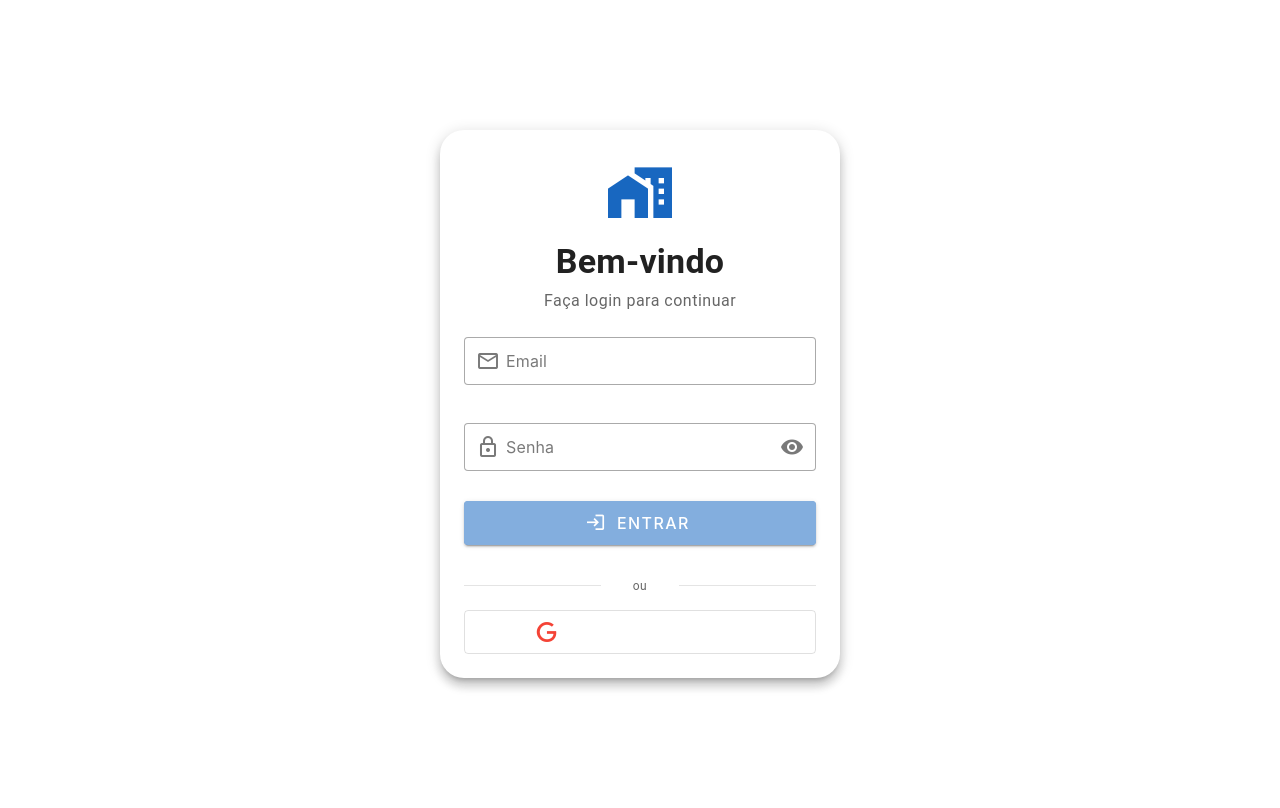
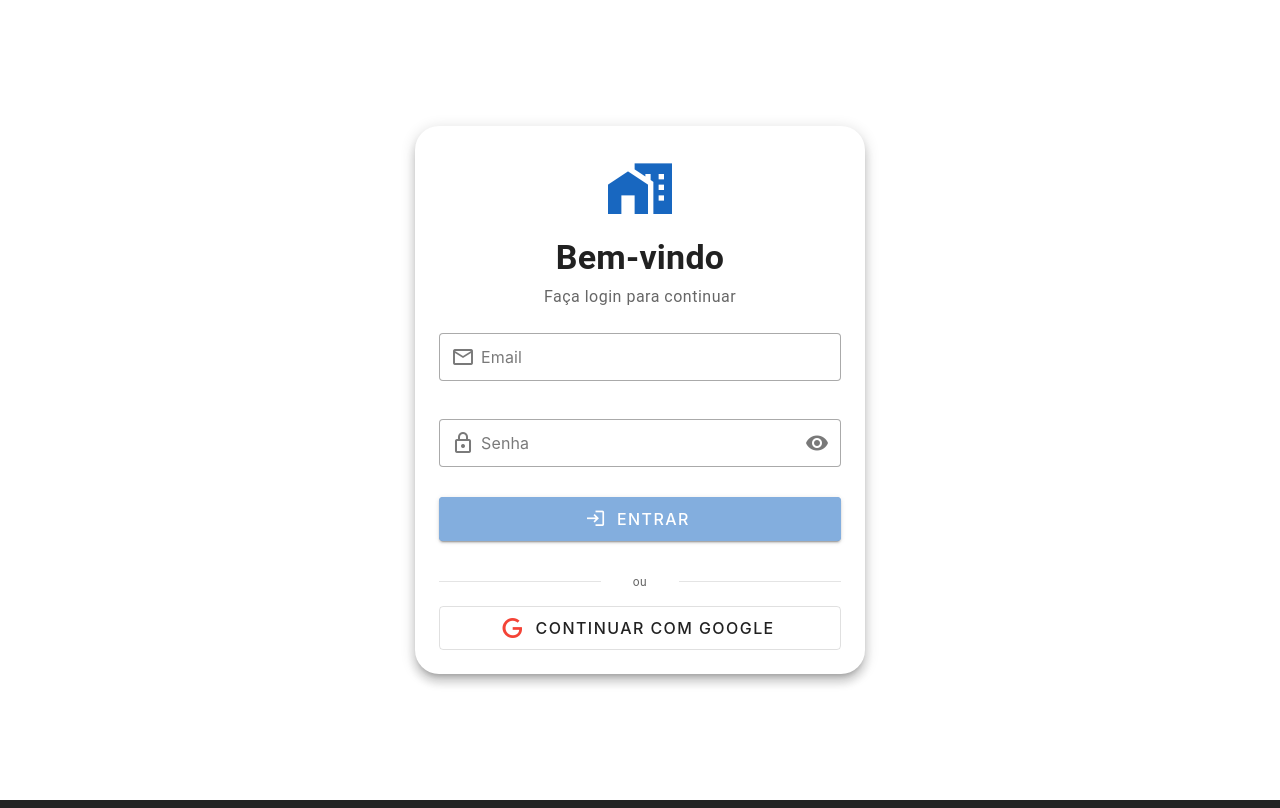
Before and after one commit to caiohrmm/Frontend-Astrocode, a Vue app: page /login in a window 1280 px wide. Built offline with nearby package versions, Linux system fonts and the light colour scheme; no server answers.

Commit message:
fix(frontend): fix Login page centering, Google button text and email clear
- Fix card centering using flexbox in AuthLayout
- Fix Google button text visibility by removing unnecessary span
- Add click handler for email field clearable icon
- Improve layout structure for better centering

```diff
--- a/src/app/layout/AuthLayout.vue
+++ b/src/app/layout/AuthLayout.vue
@@ -1,12 +1,10 @@
 <template>
   <v-app>
     <v-main>
-      <v-container fluid class="fill-height">
-        <v-row align="center" justify="center" class="fill-height">
-          <v-col cols="12" sm="8" md="6" lg="4">
-            <router-view />
-          </v-col>
-        </v-row>
+      <v-container fluid class="fill-height d-flex align-center justify-center">
+        <div class="w-100" style="max-width: 450px;">
+          <router-view />
+        </div>
       </v-container>
     </v-main>
   </v-app>
--- a/src/modules/auth/pages/LoginPage.vue
+++ b/src/modules/auth/pages/LoginPage.vue
@@ -52,6 +52,7 @@
           :error-messages="emailErrors"
           autocomplete="email"
           clearable
+          @click:clear="email = ''"
         ></v-text-field>
 
         <v-text-field
@@ -92,7 +93,6 @@
       </v-divider>
 
       <v-btn
-        color="white"
         variant="outlined"
         block
         size="large"
@@ -107,9 +107,7 @@
         >
           mdi-google
         </v-icon>
-        <span class="text-body-1 font-weight-medium">
-          Continuar com Google
-        </span>
+        Continuar com Google
       </v-btn>
     </v-card-text>
   </v-card>
@@ -199,13 +197,14 @@ const handleGoogleLogin = () => {
 
 <style scoped>
 .login-card {
-  max-width: 450px;
   width: 100%;
+  margin: 0 auto;
 }
 
 .google-btn {
   border: 1px solid rgba(0, 0, 0, 0.12);
   transition: all 0.3s ease;
+  color: rgba(0, 0, 0, 0.87) !important;
 }
 
 .google-btn:hover {
```
